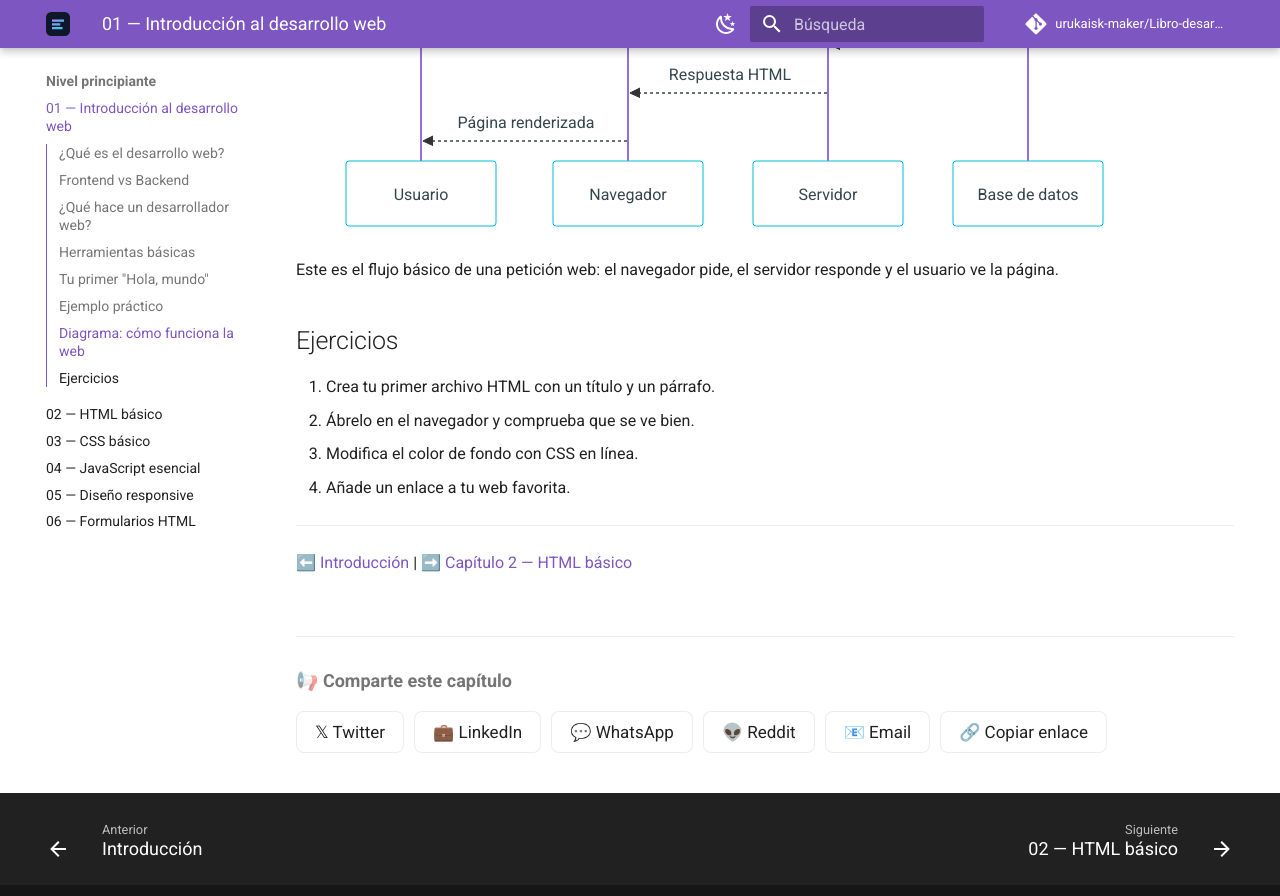
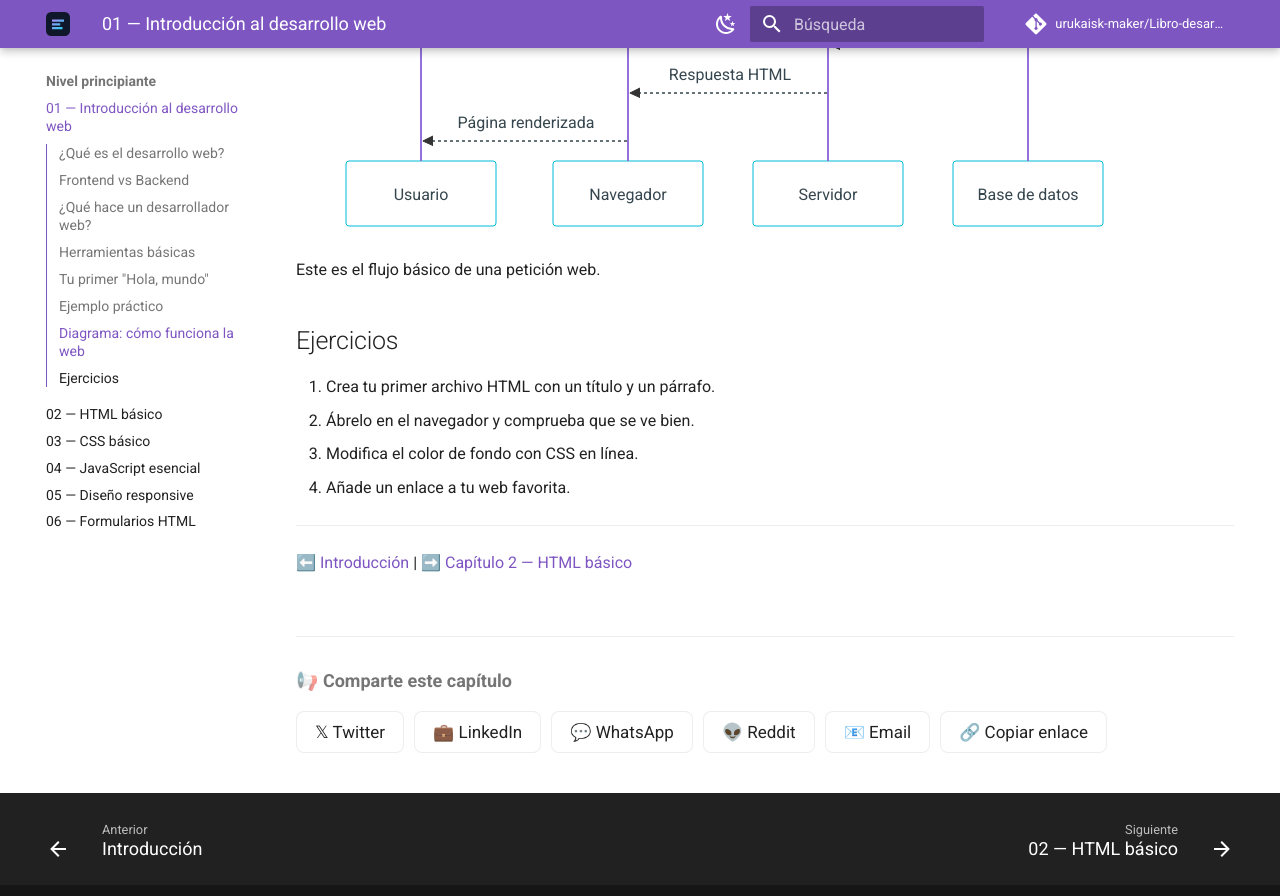
Before and after one commit to urukaisk-maker/Libro-desarrollador-Web-Urukais-, an MkDocs documentation site: the page built from docs/capitulos/01-introduccion.md, in a window 1280 px wide and 900 px high, scrolled down 2329 px. Shown: the top 896 px of the window. Built offline with MkDocs 1.6.1 and Material for MkDocs 9.7.7, drawn with Linux system fonts in a browser that asks for light colours; comment, search, counter and statistics services are not loaded.

````diff
--- a/docs/capitulos/01-introduccion.md
+++ b/docs/capitulos/01-introduccion.md
@@ -67,6 +67,7 @@
 
 Ver [ejemplos/hola-mundo.html](../ejemplos/hola-mundo.html).
 
+
 ## Diagrama: cómo funciona la web
 
 ```mermaid
@@ -84,7 +85,7 @@
     N-->>U: Página renderizada
 ```
 
-Este es el flujo básico de una petición web: el navegador pide, el servidor responde y el usuario ve la página.
+Este es el flujo básico de una petición web.
 
 ## Ejercicios
 
````
